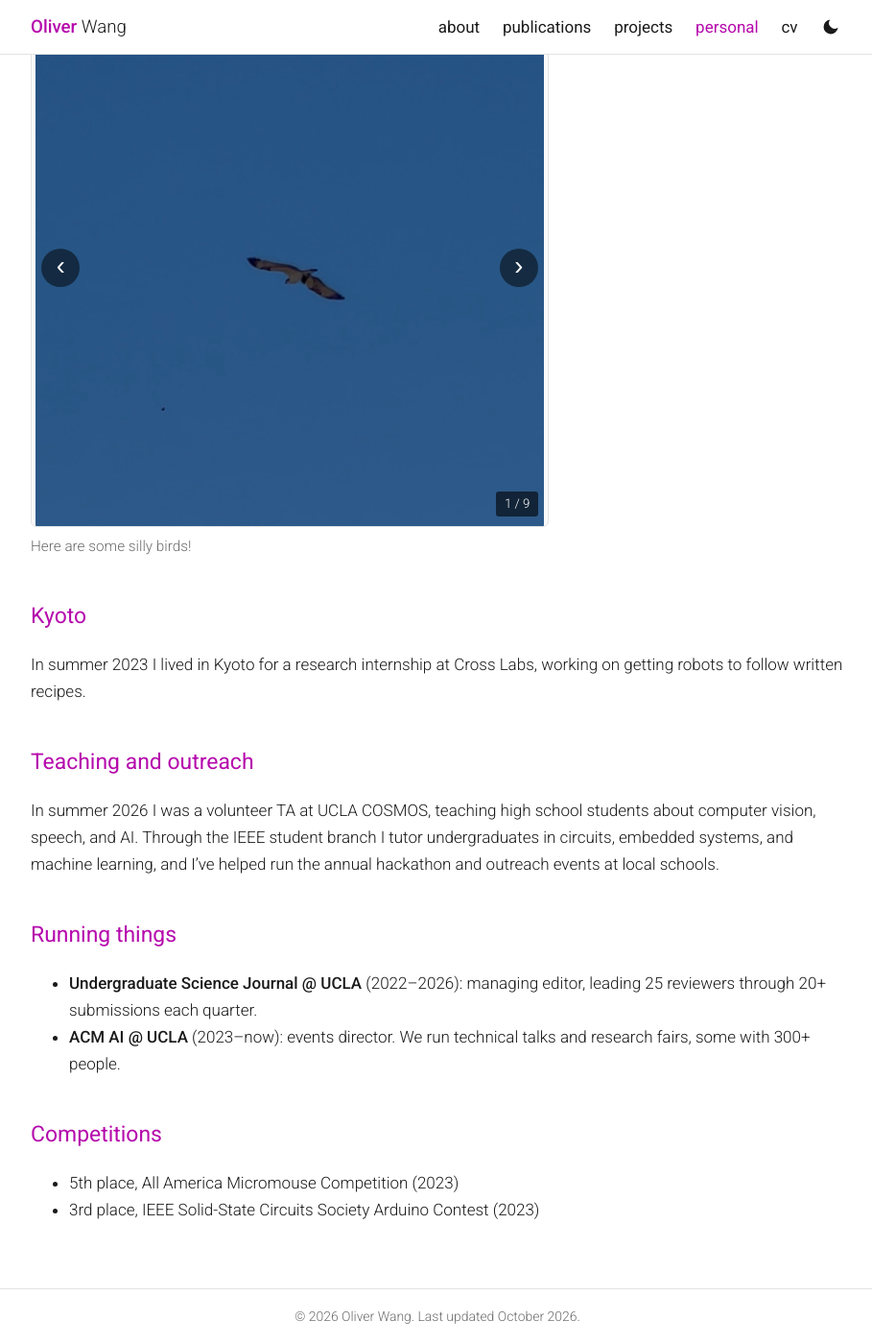
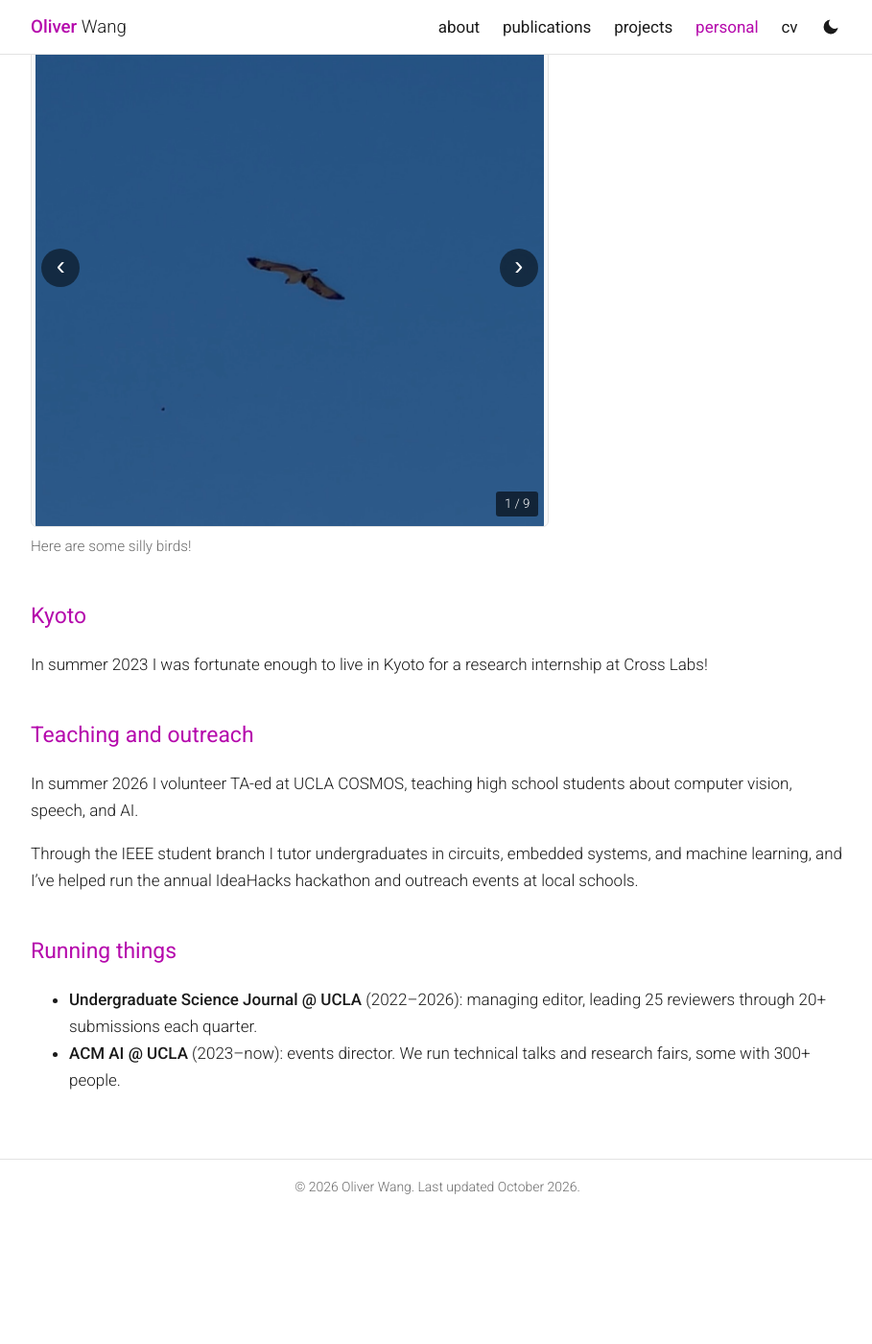
Before and after one commit to owang22/owang22.github.io, a Jekyll site: the page built from personal.md, in a window 1280 px wide and 1400 px high, scrolled down 874 px. Shown: the whole window at 96% size, without its empty margins (184-1093 px from the left). Built offline with Jekyll 4.4.1, drawn with Linux system fonts in a browser that asks for light colours; after the commit the page ends 2139 px from its top, so only the background shows below that.

Commit message:
Update personal.md with improved descriptions
Revised text for clarity and added details about teaching and competitions.

```diff
--- a/personal.md
+++ b/personal.md
@@ -18,13 +18,15 @@ I like birdwatching and taking blurry photos while on vacation, club retreats, o
 
 ## Kyoto
 
-In summer 2023 I lived in Kyoto for a research internship at Cross Labs, working on getting robots to follow written recipes.
+In summer 2023 I was fortunate enough to live in Kyoto for a research internship at Cross Labs!
 
 {% include gallery.html section="kyoto" %}
 
 ## Teaching and outreach
 
-In summer 2026 I was a volunteer TA at UCLA COSMOS, teaching high school students about computer vision, speech, and AI. Through the IEEE student branch I tutor undergraduates in circuits, embedded systems, and machine learning, and I've helped run the annual hackathon and outreach events at local schools.
+In summer 2026 I volunteer TA-ed at UCLA COSMOS, teaching high school students about computer vision, speech, and AI.
+
+Through the IEEE student branch I tutor undergraduates in circuits, embedded systems, and machine learning, and I've helped run the annual IdeaHacks hackathon and outreach events at local schools.
 
 {% include gallery.html section="teaching" %}
 
@@ -34,10 +36,3 @@ In summer 2026 I was a volunteer TA at UCLA COSMOS, teaching high school student
 - **ACM AI @ UCLA** (2023–now): events director. We run technical talks and research fairs, some with 300+ people.
 
 {% include gallery.html section="community" %}
-
-## Competitions
-
-- 5th place, All America Micromouse Competition (2023)
-- 3rd place, IEEE Solid-State Circuits Society Arduino Contest (2023)
-
-{% include gallery.html section="competitions" %}
```
